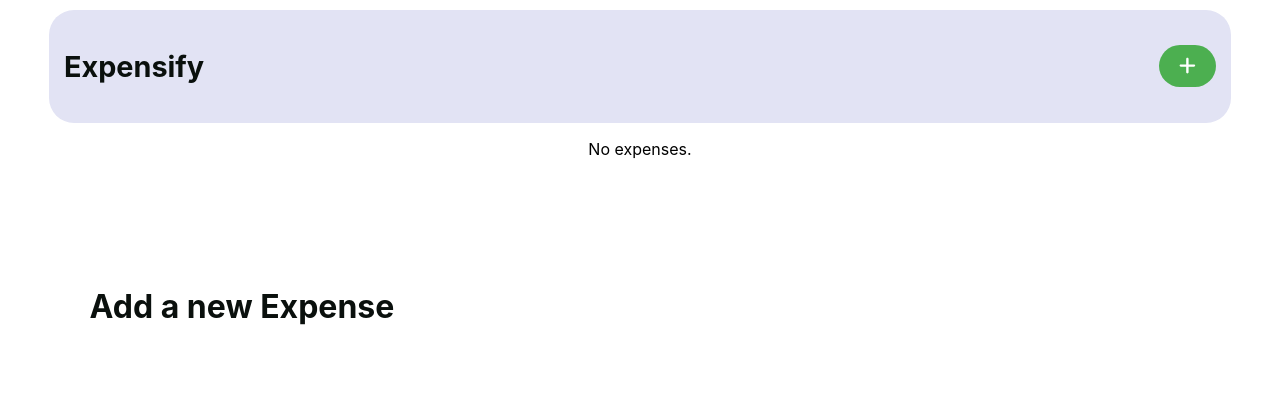
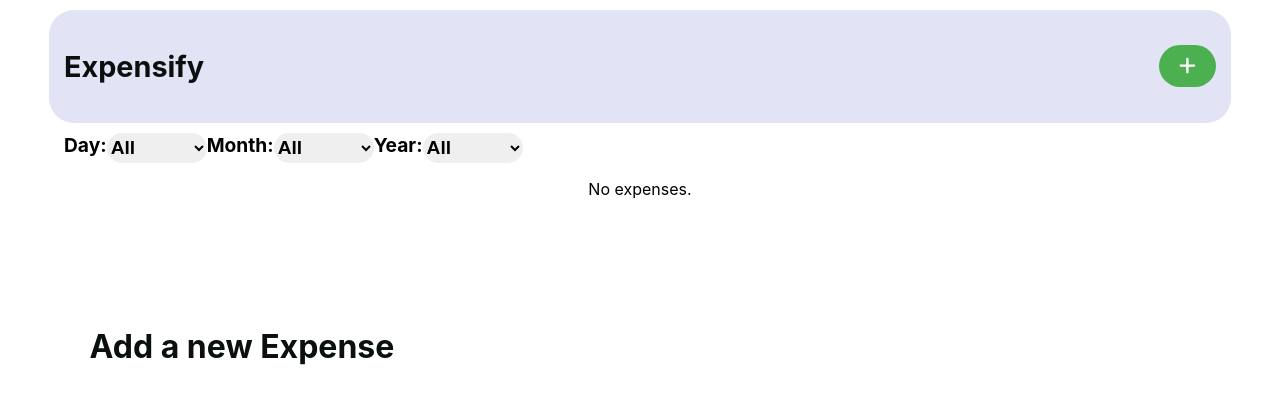
Before and after one commit to simlu2000/PiggyPenny, a React (Create React App) app in the folder expensesify/: page / in a window 1280 px wide. Shown: the top 404 px of the page. Built offline with nearby package versions, Linux system fonts and the light colour scheme.

Commit message:
overviews

```diff
--- a/expensesify/src/Components/Overview.js
+++ b/expensesify/src/Components/Overview.js
@@ -14,6 +14,10 @@
     const [editMode, setEditMode] = useState(false);
     const [editedExpense, setEditedExpense] = useState(null);
     const [popupOpen, setPopupOpen] = useState(false);
+    const [period, setPeriod] = useState("day");
+    const [selectedDay, setSelectedDay] = useState(null);
+    const [selectedMonth, setSelectedMonth] = useState(null);
+    const [selectedYear, setSelectedYear] = useState(null);
 
     // Caricamento spese da local storage
     useEffect(() => {
@@ -94,9 +98,101 @@
         setExpenses((prevExpenses) => [...prevExpenses, newExpense]);
     };
 
+    /*Fuzione filtro spese in base al periodo dato*/
+    const filterExpensesByPeriod = (expenses, day, month, year) => {
+        return expenses.filter((expense) => {
+            const expenseDate = new Date(expense.date);
+
+            const isSameDay = day ? expenseDate.getDate() === day : true;
+            const isSameMonth = month ? expenseDate.getMonth() + 1 === month : true;
+            const isSameYear = year ? expenseDate.getFullYear() === year : true;
+
+            return isSameDay && isSameMonth && isSameYear;
+        });
+    };
+
+
+    const filteredExpenses = filterExpensesByPeriod(expenses, selectedDay, selectedMonth, selectedYear);
+
+    /*Calcolo statistiche periodo*/
+    const statsByPeriod = (expenses, period) => {
+
+        /*tot entrate*/
+        const revenues = filteredExpenses
+            .filter((expense) => expense.type === "Revenue")
+            .reduce((acc, expense) => acc + expense.amount, 0);
+
+        /*tot uscite*/
+        const outflows = filteredExpenses
+            .filter((expense) => expense.type === "Outflows")
+            .reduce((acc, expense) => acc + expense.amount, 0);
+
+        /*bilancio*/
+        const totbalance = revenues - outflows;
+
+        return {
+            revenues, outflows, balance,
+        };
+    };
+
+
+    /*Calcolo statistiche per categoria*/
+    const statsByCategory = (expenses) => {
+        return expenses.reduce((acc, expense) => {
+            const { category, amount, type } = expense;
+
+            if (!acc[category]) {
+                acc[category] = { revenue: 0, outflows: 0 };
+            }
+
+            if (type === "Revenue") {
+                acc[category].revenue += amount;
+            } else if (type === "Outflows") {
+                acc[category].outflows += amount;
+            }
+            return acc;
+        }, {});
+    };
+
+    const { revenues, outflows, totbalance } = statsByPeriod(filteredExpenses, period);
+    const statsCategory = statsByCategory(filteredExpenses);
+
+
     return (
         <>
             <Navbar addNewExpense={addNewExpense} />  {/* Passiamo addNewExpense a Navbar */}
+
+            {/*Filtro periodo*/}
+            <div id="filter-area">
+                <label>Day:</label>
+                <select onChange={(e) => setSelectedDay(parseInt(e.target.value))} value={selectedDay || ''}>
+                    <option value="">All</option>
+                    {/* Array(31) :serie di numeri da 1 a 31, una option per ogni elem
+                        Array(31).keys(): oggetto iterabile che contiene le chiavi dell'array (indici = giorni 0-30)
+                        .map( (day) => ( ... )) : per trasformare ogni elem dell'array
+                    */}
+                    {[...Array(31).keys()].map((day) => (
+                        <option key={day + 1} value={day + 1}>{day + 1}</option>
+                    ))}
+                </select>
+
+                <label>Month:</label>
+                <select onChange={(e) => setSelectedMonth(parseInt(e.target.value))} value={selectedMonth || ''}>
+                    <option value="">All</option>
+                    {[...Array(12).keys()].map((month) => (
+                        <option key={month + 1} value={month + 1}>{month + 1}</option>
+                    ))}
+                </select>
+
+                <label>Year:</label>
+                <select onChange={(e) => setSelectedYear(parseInt(e.target.value))} value={selectedYear || ''}>
+                    <option value="">All</option>
+                    {Array.from(new Set(expenses.map((expense) => new Date(expense.date).getFullYear()))).map((year) => (
+                        <option key={year} value={year}>{year}</option>
+                    ))}
+                </select>
+            </div>
+
 
             {/* Condizione per visualizzare quando non ci sono spese */}
             {expenses.length === 0 ? (
@@ -129,7 +225,28 @@
                                 <FontAwesomeIcon icon={faThumbsDown} /> <br></br> {Outflows < 0 ? `- ${Math.abs(Outflows)} €` : `${Outflows} €`}
                             </h3>
                         </div>
+
+                        {Object.keys(statsCategory).map((category) => (
+                            <div className="stats-container" id="category-stats" key={category}>
+                                <h3>{category}</h3>
+                                <div>
+                                    <FontAwesomeIcon icon={faThumbsUp} />
+                                    <br></br>
+                                    Revenue: {statsCategory[category].revenue} €
+                                </div>
+                                <div>
+                                    <FontAwesomeIcon icon={faThumbsDown} />
+                                    <br></br>
+                                    Outflows: {statsCategory[category].outflows} €
+                                </div>
+                            </div>
+                        ))}
+
+
+
                     </div>
+
+
 
                     {/*----------------EDIT MODE----------------*/}
                     {popupOpen && editedExpense && (
--- a/expensesify/src/Styles/styleOverview.css
+++ b/expensesify/src/Styles/styleOverview.css
@@ -132,3 +132,37 @@
   .btn-exp{
     font-size:1.5rem;
   }
+
+  /*-----------------------selectPeriod Area------------------------*/
+  .text-select{
+    font-size:2.5rem;
+  }
+  #filter-area{
+    display: flex;
+    margin-left:5%;
+   margin-top:0;
+  }
+  #filter-area label{
+    font-size:1.2rem;
+    font-weight: bold;
+  }
+  #filter-area select{
+    font-size:1.2rem;
+    font-weight: bold;
+    width:100px
+  }
+
+
+  /*-----------------------Statistics catrgory area-------------------*/
+  .stats-container{
+    width: 25%;
+    height:200px;
+    display:flex;
+    justify-content: center;
+    align-items: center;
+    margin: 10px;
+    border-radius: 25px;
+    font-size: 1.2rem;
+    color:#000000;
+    background-color: #0a7e15;
+  }
```
